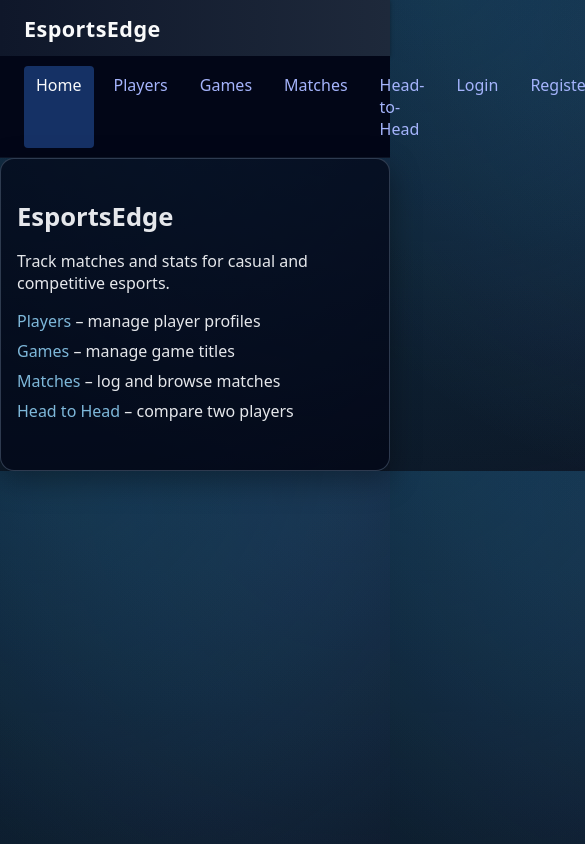
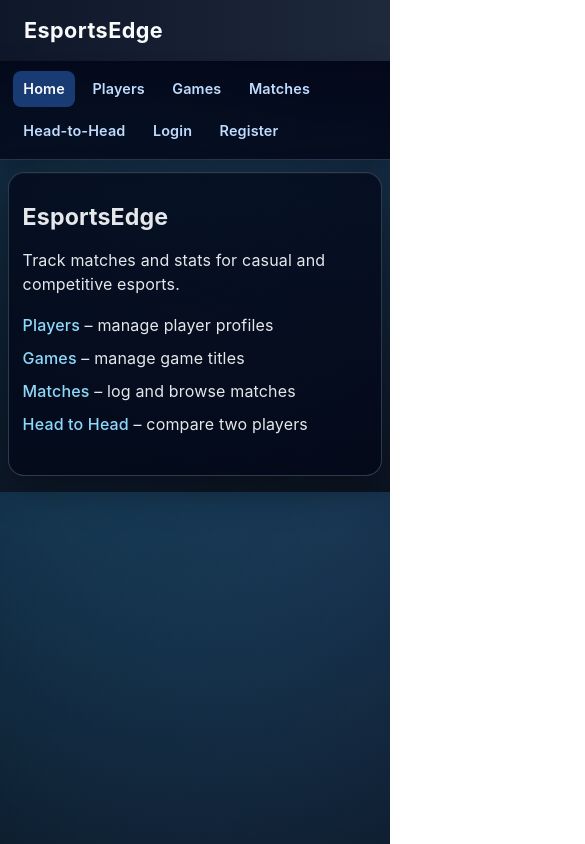
Before and after one commit to tyagiraa/EsportsEdge, a React (Vite) app in the folder frontend/: page / in a window 390 px wide. Shown: the whole page, 585 px wide, since content can reach past the window. Built offline with nearby package versions, Linux system fonts and the light colour scheme; no server answers; the HTML template or start-up script is replaced by a standard one.

Commit message:
Polish frontend visual design for readability and consistency.
Improve typography hierarchy, navigation, card/panel styling, and responsive spacing while preserving existing functionality.

```diff
--- a/frontend/src/App.css
+++ b/frontend/src/App.css
@@ -8,12 +8,17 @@
   --muted: #9ca3af;
   --muted2: #6b7280;
   --accent: #38bdf8;
+  --accent-soft: rgba(56, 189, 248, 0.16);
+  --card-bg: rgba(2, 6, 23, 0.85);
+  --ring: rgba(56, 189, 248, 0.7);
   --danger: #fb7185;
 }
 
 body {
   margin: 0;
-  font-family: system-ui, sans-serif;
+  font-family: Inter, 'Segoe UI', Roboto, Helvetica, Arial, sans-serif;
+  line-height: 1.55;
+  letter-spacing: 0.01em;
   background:
     radial-gradient(1200px circle at 10% -10%, rgba(56, 189, 248, 0.22), transparent 55%),
     radial-gradient(1000px circle at 90% 0%, rgba(96, 165, 250, 0.18), transparent 50%),
@@ -22,30 +27,54 @@ body {
 }
 
 main {
-  padding: 1.5rem 1rem 2rem;
+  padding: 1.75rem 1.15rem 2.25rem;
   max-width: 1040px;
-  margin: 0 auto;
-  border-radius: 14px;
+  margin: 1.1rem auto 1.5rem;
+  border-radius: 16px;
   background: var(--panel);
   border: 1px solid var(--border);
-  box-shadow: 0 10px 30px rgba(0, 0, 0, 0.35);
+  box-shadow:
+    0 14px 36px rgba(0, 0, 0, 0.35),
+    inset 0 1px 0 rgba(148, 163, 184, 0.06);
 }
 
 h1 {
-  font-size: 1.6rem;
-  margin: 1rem 0 0.75rem;
+  font-size: clamp(1.45rem, 1.2rem + 1vw, 1.95rem);
+  margin: 0.75rem 0 0.7rem;
+  line-height: 1.2;
+  letter-spacing: 0.005em;
 }
 
 h2 {
-  font-size: 1.2rem;
+  font-size: clamp(1.05rem, 0.9rem + 0.5vw, 1.35rem);
   margin: 1rem 0 0.5rem;
+  line-height: 1.3;
+}
+
+h3 {
+  margin: 0.85rem 0 0.45rem;
+  font-size: 1rem;
+  color: #dbeafe;
+}
+
+a {
+  color: #8ed8fb;
+  text-underline-offset: 2px;
+}
+
+a:hover {
+  color: #c9edff;
 }
 
 .page-count {
-  font-size: 0.95rem;
+  display: inline-flex;
+  align-items: center;
+  font-size: 0.82rem;
+  font-weight: 600;
+  letter-spacing: 0.02em;
   color: var(--muted);
   margin-left: 0.35rem;
-  padding: 0.15rem 0.55rem;
+  padding: 0.2rem 0.58rem;
   border-radius: 999px;
   background: rgba(56, 189, 248, 0.12);
   border: 1px solid rgba(56, 189, 248, 0.25);
@@ -62,7 +91,8 @@ h2 {
 
 .muted {
   color: var(--muted2);
-  margin-top: -0.5rem;
+  margin-top: -0.25rem;
+  font-size: 0.95rem;
 }
 
 .home ul {
@@ -75,8 +105,9 @@ h2 {
 }
 
 .home a {
-  color: #7eb8da;
+  color: #8ed8fb;
   text-decoration: none;
+  font-weight: 500;
 }
 
 .home a:hover {
@@ -99,7 +130,7 @@ h2 {
 }
 
 .card-list > li {
-  margin-bottom: 0.5rem;
+  margin-bottom: 0.7rem;
 }
 
 .item-actions {
@@ -110,27 +141,30 @@ h2 {
 }
 
 .item-actions button {
-  padding: 0.25rem 0.5rem;
+  padding: 0.35rem 0.65rem;
   font-size: 0.875rem;
-  background: rgba(35, 53, 84, 0.65);
+  font-weight: 600;
+  background: rgba(35, 53, 84, 0.74);
   color: var(--text);
   border: 1px solid rgba(51, 65, 85, 0.75);
-  border-radius: 8px;
+  border-radius: 10px;
   cursor: pointer;
   transition:
     transform 120ms ease,
     background 120ms ease,
-    border-color 120ms ease;
+    border-color 120ms ease,
+    box-shadow 120ms ease;
 }
 
 .item-actions button:hover {
   transform: translateY(-1px);
-  background: rgba(56, 189, 248, 0.12);
+  background: var(--accent-soft);
   border-color: rgba(56, 189, 248, 0.55);
+  box-shadow: 0 4px 14px rgba(56, 189, 248, 0.2);
 }
 
 .item-actions button:focus-visible {
-  outline: 2px solid rgba(56, 189, 248, 0.7);
+  outline: 2px solid var(--ring);
   outline-offset: 2px;
 }
 
@@ -154,16 +188,16 @@ h2 {
 .matches-filters select,
 .matches-filters input[type='date'],
 .matches-filters input[type='number'] {
-  padding: 0.4rem 0.5rem;
+  padding: 0.44rem 0.58rem;
   border: 1px solid rgba(51, 65, 85, 0.9);
-  border-radius: 4px;
+  border-radius: 8px;
   background: rgba(2, 6, 23, 0.55);
   color: var(--text);
   font: inherit;
 }
 
 .matches-filters button {
-  padding: 0.4rem 0.75rem;
+  padding: 0.44rem 0.8rem;
   background: rgba(15, 23, 42, 0.6);
   color: var(--text);
   border: 1px solid rgba(51, 65, 85, 0.85);
@@ -174,11 +208,22 @@ h2 {
 
 .matches-filters select:focus-visible,
 .matches-filters input:focus-visible {
-  outline: 2px solid rgba(56, 189, 248, 0.7);
+  outline: 2px solid var(--ring);
   outline-offset: 2px;
 }
 
 .matches-filters button:hover {
-  background: rgba(56, 189, 248, 0.12);
+  background: var(--accent-soft);
   border-color: rgba(56, 189, 248, 0.55);
 }
+
+@media (max-width: 720px) {
+  main {
+    margin: 0.75rem 0.5rem 1rem;
+    padding: 1.15rem 0.85rem 1.4rem;
+  }
+
+  .item-actions {
+    flex-wrap: wrap;
+  }
+}
--- a/frontend/src/components/GameCard/GameCard.css
+++ b/frontend/src/components/GameCard/GameCard.css
@@ -1,8 +1,8 @@
 .game-card {
-  padding: 0.75rem 1rem;
-  background: #020617;
-  border-radius: 6px;
-  margin-bottom: 0.5rem;
+  padding: 0.86rem 1rem;
+  background: var(--card-bg);
+  border-radius: 10px;
+  margin-bottom: 0.55rem;
   border: 1px solid rgba(51, 65, 85, 0.9);
   box-shadow: 0 8px 22px rgba(0, 0, 0, 0.25);
   transition:
@@ -19,7 +19,8 @@
 
 .game-card__name {
   margin: 0 0 0.25rem 0;
-  font-size: 1rem;
+  font-size: 1.03rem;
+  line-height: 1.35;
 }
 
 .game-card__name a {
@@ -34,11 +35,11 @@
 .game-card__meta {
   margin: 0;
   font-size: 0.875rem;
-  color: var(--muted2);
+  color: var(--muted);
 }
 
 .game-card__matches {
-  margin: 0.25rem 0 0 0;
+  margin: 0.32rem 0 0 0;
   font-size: 0.875rem;
-  color: #aaa;
+  color: var(--muted2);
 }
--- a/frontend/src/components/MatchCard/MatchCard.css
+++ b/frontend/src/components/MatchCard/MatchCard.css
@@ -2,10 +2,10 @@
   display: flex;
   justify-content: space-between;
   align-items: flex-start;
-  padding: 0.75rem 1rem;
-  background: #020617;
-  border-radius: 6px;
-  margin-bottom: 0.5rem;
+  padding: 0.86rem 1rem;
+  background: var(--card-bg);
+  border-radius: 10px;
+  margin-bottom: 0.55rem;
   border: 1px solid rgba(51, 65, 85, 0.9);
   box-shadow: 0 8px 22px rgba(0, 0, 0, 0.25);
   transition:
@@ -26,7 +26,8 @@
 
 .match-card__title {
   margin: 0 0 0.25rem 0;
-  font-size: 1rem;
+  font-size: 1.03rem;
+  line-height: 1.35;
 }
 
 .match-card__title a {
@@ -42,23 +43,46 @@
 .match-card__players,
 .match-card__winner,
 .match-card__score {
-  margin: 0.15rem 0 0 0;
+  margin: 0.18rem 0 0 0;
   font-size: 0.875rem;
-  color: var(--muted2);
+  color: var(--muted);
 }
 
 .match-card__btn {
   display: inline-block;
-  padding: 0.35rem 0.75rem;
-  background: #16213e;
-  color: #ccc;
+  padding: 0.4rem 0.78rem;
+  background: rgba(15, 23, 42, 0.78);
+  color: var(--text);
   text-decoration: none;
-  border-radius: 4px;
+  border: 1px solid rgba(51, 65, 85, 0.9);
+  border-radius: 8px;
+  font-weight: 600;
   font-size: 0.875rem;
   margin-left: 1rem;
+  transition:
+    background 120ms ease,
+    border-color 120ms ease,
+    transform 120ms ease;
 }
 
 .match-card__btn:hover {
-  background: #1f3460;
-  color: #fff;
+  background: rgba(56, 189, 248, 0.12);
+  border-color: rgba(56, 189, 248, 0.55);
+  transform: translateY(-1px);
 }
+
+.match-card__btn:focus-visible {
+  outline: 2px solid rgba(56, 189, 248, 0.7);
+  outline-offset: 2px;
+}
+
+@media (max-width: 720px) {
+  .match-card {
+    flex-direction: column;
+    gap: 0.6rem;
+  }
+
+  .match-card__btn {
+    margin-left: 0;
+  }
+}
--- a/frontend/src/components/NavBar/NavBar.css
+++ b/frontend/src/components/NavBar/NavBar.css
@@ -1,24 +1,54 @@
 .navbar {
   display: flex;
+  flex-wrap: wrap;
   gap: 0.5rem;
-  padding: 0.6rem 1.5rem;
-  background: #020617;
-  border-bottom: 1px solid rgba(15, 23, 42, 0.9);
+  align-items: center;
+  padding: 0.75rem 1.5rem;
+  background:
+    linear-gradient(180deg, rgba(2, 6, 23, 0.95), rgba(2, 6, 23, 0.82)),
+    radial-gradient(700px circle at 0% 0%, rgba(56, 189, 248, 0.15), transparent 45%);
+  border-bottom: 1px solid rgba(51, 65, 85, 0.8);
+  box-shadow: 0 8px 24px rgba(0, 0, 0, 0.25);
 }
 
 .navbar__link {
-  padding: 0.5rem 0.75rem;
-  color: #a5b4fc;
+  padding: 0.48rem 0.78rem;
+  color: #bfdbfe;
   text-decoration: none;
-  border-radius: 4px;
+  font-size: 0.94rem;
+  font-weight: 600;
+  letter-spacing: 0.01em;
+  border-radius: 8px;
+  transition:
+    background 120ms ease,
+    color 120ms ease,
+    transform 120ms ease;
 }
 
 .navbar__link:hover {
-  color: #e5e7eb;
-  background: rgba(59, 130, 246, 0.2);
+  color: #f8fafc;
+  background: rgba(59, 130, 246, 0.25);
+  transform: translateY(-1px);
 }
 
 .navbar__link.active {
   color: #f9fafb;
-  background: rgba(59, 130, 246, 0.35);
+  background: rgba(59, 130, 246, 0.4);
 }
+
+.navbar__link:focus-visible {
+  outline: 2px solid rgba(56, 189, 248, 0.7);
+  outline-offset: 2px;
+}
+
+@media (max-width: 720px) {
+  .navbar {
+    padding: 0.65rem 0.8rem;
+    gap: 0.4rem;
+  }
+
+  .navbar__link {
+    padding: 0.42rem 0.66rem;
+    font-size: 0.9rem;
+  }
+}
--- a/frontend/src/components/PlayerCard/PlayerCard.css
+++ b/frontend/src/components/PlayerCard/PlayerCard.css
@@ -2,10 +2,10 @@
   display: flex;
   justify-content: space-between;
   align-items: center;
-  padding: 0.75rem 1rem;
-  background: #020617;
-  border-radius: 6px;
-  margin-bottom: 0.5rem;
+  padding: 0.86rem 1rem;
+  background: var(--card-bg);
+  border-radius: 10px;
+  margin-bottom: 0.55rem;
   border: 1px solid rgba(51, 65, 85, 0.9);
   box-shadow: 0 8px 22px rgba(0, 0, 0, 0.25);
   transition:
@@ -26,7 +26,8 @@
 
 .player-card__name {
   margin: 0 0 0.25rem 0;
-  font-size: 1rem;
+  font-size: 1.03rem;
+  line-height: 1.35;
 }
 
 .player-card__name a {
@@ -41,13 +42,13 @@
 .player-card__username {
   margin: 0;
   font-size: 0.875rem;
-  color: var(--muted2);
+  color: var(--muted);
 }
 
 .player-card__game {
-  margin: 0.25rem 0 0 0;
+  margin: 0.28rem 0 0 0;
   font-size: 0.875rem;
-  color: var(--muted);
+  color: var(--muted2);
 }
 
 .player-card__actions {
@@ -56,15 +57,39 @@
 
 .player-card__btn {
   display: inline-block;
-  padding: 0.35rem 0.75rem;
-  background: #16213e;
-  color: #ccc;
+  padding: 0.4rem 0.78rem;
+  background: rgba(15, 23, 42, 0.78);
+  color: var(--text);
   text-decoration: none;
-  border-radius: 4px;
+  border: 1px solid rgba(51, 65, 85, 0.9);
+  border-radius: 8px;
+  font-weight: 600;
   font-size: 0.875rem;
+  transition:
+    background 120ms ease,
+    border-color 120ms ease,
+    transform 120ms ease;
 }
 
 .player-card__btn:hover {
-  background: #1f3460;
-  color: #fff;
+  background: rgba(56, 189, 248, 0.12);
+  border-color: rgba(56, 189, 248, 0.55);
+  transform: translateY(-1px);
 }
+
+.player-card__btn:focus-visible {
+  outline: 2px solid rgba(56, 189, 248, 0.7);
+  outline-offset: 2px;
+}
+
+@media (max-width: 720px) {
+  .player-card {
+    flex-direction: column;
+    align-items: flex-start;
+    gap: 0.6rem;
+  }
+
+  .player-card__actions {
+    margin-left: 0;
+  }
+}
--- a/frontend/src/components/StatsPanel/StatsPanel.css
+++ b/frontend/src/components/StatsPanel/StatsPanel.css
@@ -1,7 +1,7 @@
 .stats-panel {
   padding: 1rem;
-  background: #020617;
-  border-radius: 6px;
+  background: var(--card-bg);
+  border-radius: 10px;
   margin-bottom: 1rem;
   border: 1px solid rgba(51, 65, 85, 0.9);
   box-shadow: 0 8px 22px rgba(0, 0, 0, 0.25);
@@ -9,8 +9,9 @@
 
 .stats-panel__title {
   margin: 0 0 0.75rem 0;
-  font-size: 1rem;
-  color: var(--muted);
+  font-size: 1.03rem;
+  color: #dbeafe;
+  letter-spacing: 0.01em;
 }
 
 .stats-panel__list {
@@ -27,11 +28,12 @@
 
 .stats-panel__term {
   margin: 0;
-  color: var(--muted2);
-  font-weight: 500;
+  color: var(--muted);
+  font-weight: 600;
 }
 
 .stats-panel__value {
   margin: 0;
-  color: #ddd;
+  color: #f3f4f6;
+  font-weight: 600;
 }
```
